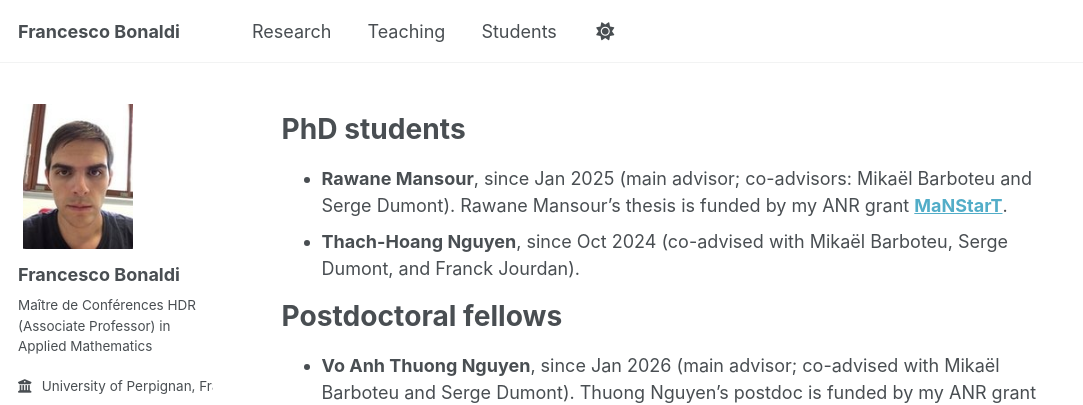
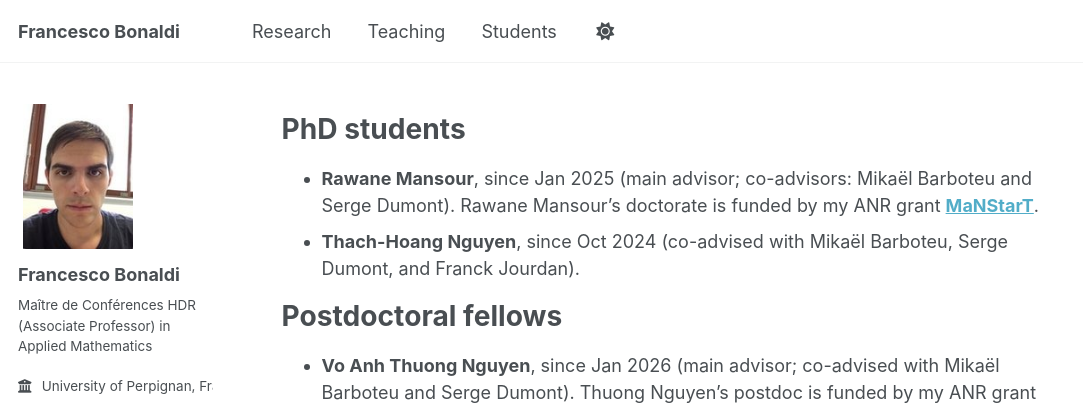
Before and after one commit to fbonaldi/fbonaldi.github.io, a Jekyll site: the page built from _pages/students.md, in a window 1280 px wide. Shown: the top 405 px of the page, without its empty margins (0-1083 px from the left). Built offline with Jekyll 4.4.1, drawn with Linux system fonts in a browser that asks for light colours; some web fonts are replaced; a script bundle is joined from its source files by our own code; library files that are not in the unit come from our copies.

Commit message:
Update students.md

```diff
--- a/_pages/students.md
+++ b/_pages/students.md
@@ -6,7 +6,7 @@ author_profile: true
 
 PhD students
 ===
-* **Rawane Mansour**, since Jan 2025 (main advisor; co-advisors: Mikaël Barboteu and Serge Dumont). Rawane Mansour's thesis is funded by
+* **Rawane Mansour**, since Jan 2025 (main advisor; co-advisors: Mikaël Barboteu and Serge Dumont). Rawane Mansour's doctorate is funded by
   my ANR grant [**MaNStarT**](https://anr.fr/Projet-ANR-24-CE46-7619).
 * **Thach-Hoang Nguyen**, since Oct 2024 (co-advised with Mikaël Barboteu, Serge Dumont, and Franck Jourdan).
 
```
